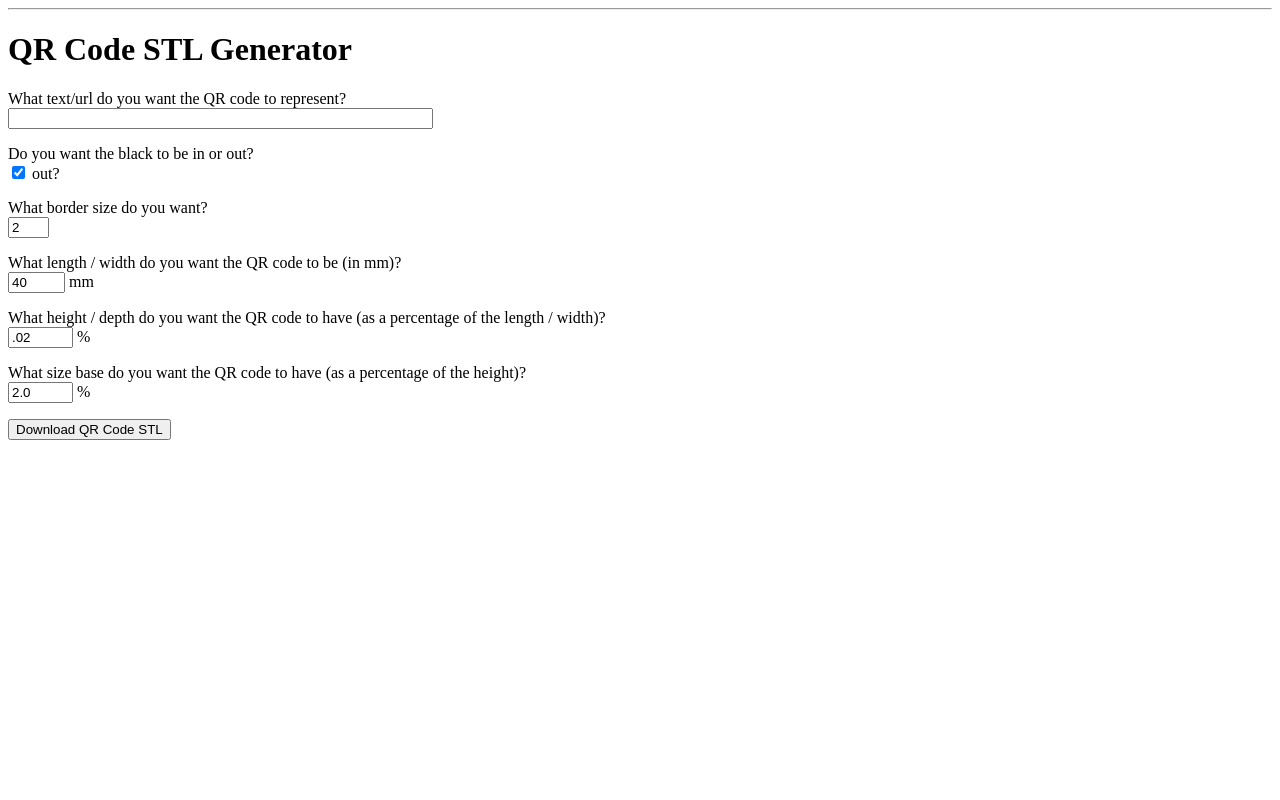
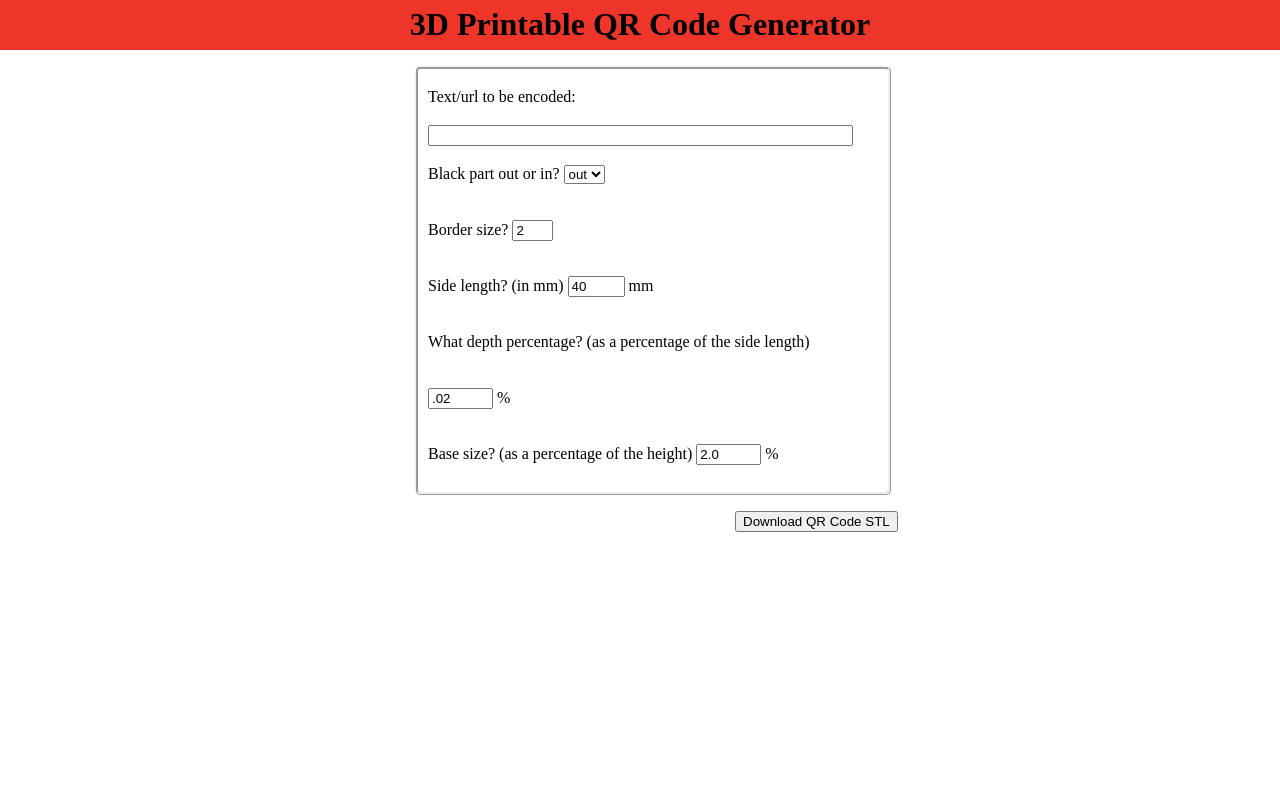
Before and after one commit to nicksanford/qr_code_generator, a Flask app: page / in a window 1280 px wide. Run offline with Flask 2, Linux system fonts and the light colour scheme; parts of the project's set-up code (start-up, migrations or seed data) failed here and were passed over.

Commit message:
added css to old code

```diff
--- a/app/forms.py
+++ b/app/forms.py
@@ -1,10 +1,10 @@
 from flask.ext.wtf import Form
-from wtforms import TextField, BooleanField
+from wtforms import TextField, BooleanField, SelectField
 from wtforms.validators import Required
 
 class QRCodeForm(Form):
     qr_text =           TextField("qr_text", validators = [Required()])
-    in_or_out =         BooleanField("in_or_out", default = True)
+    in_or_out =         SelectField("in_or_out", choices=[("out","out"),("in","in")], default = "out")
     border_size =       TextField("border_size", default = "2", validators = [Required()])
     length_width =      TextField("length_width", default = "40", validators = [Required()])
     height =            TextField("height", default = ".02", validators = [Required()])
--- /dev/null
+++ b/app/static/style.css
@@ -0,0 +1,44 @@
+html {
+  min-width: 670px;
+}
+body {
+  margin: 0;
+}
+header {
+  background: #ee352a;
+  text-align: center;
+  height: 50px;
+  line-height: 1.5;
+}
+.wrap {
+  margin: auto;
+  text-align: left;
+  width: 70%;
+  min-width: 70%;
+}
+
+form {
+  position: relative;
+  width: 450px;
+  margin: auto;
+
+}
+input[type=submit] {
+  margin-left: 320px;
+}
+
+ul {
+  list-style-type: none;
+  padding: 0px;
+  width: 450px;
+  line-height: 3.5;
+  border-style: ridge;
+  border-radius: 5px;
+  padding: 10px;
+  padding-top: 0px;
+}
+
+ul li {
+  display: block;
+  vertical-align: top;
+}
--- a/app/templates/base.html
+++ b/app/templates/base.html
@@ -1,9 +1,9 @@
 <html>
   <head>
+  <link href="/static/style.css" rel="stylesheet" media="screen" />
   <title> {{title}} - QR Code STL Generator </title>
   </head>
   <body>
-    <hr>
     {% with messages = get_flashed_messages() %}
     {% if messages %}
     <ul>
@@ -13,6 +13,9 @@
     </ul>
     {% endif %}
     {% endwith %}
+    <header>
+      <h1>3D Printable QR Code Generator</h1>
+    </header>
     {% block content %}{% endblock %}
   </body>
 </html>
--- a/app/templates/qr_code_generator.html
+++ b/app/templates/qr_code_generator.html
@@ -1,55 +1,54 @@
 <!-- extend from base layout -->
 {% extends "base.html" %}
 {% block content%}
-<h1> QR Code STL Generator </h1>
+<div class="wrap">
 <form action="" method="post" name="qr_code_generator">
   {{form.hidden_tag()}}
   {% for error in form.errors.csrf_token %}
     <span style="color: red;">[{{error}}]</span>
   {% endfor %}
-
-  <p>
-    What text/url do you want the QR code to represent?<br>
+  <ul>
+    <li>
+    Text/url to be encoded:
     {% for error in form.errors.qr_text %}
-      <span style="color: red;">{{error}}</span><br>
+    <span style="color: red;">{{error}}</span><br>
     {% endfor %}
-    {{form.qr_text(size=50)}}<br>
-  </p>
-  <p>
-    Do you want the black to be in or out?<br>
-    {{form.in_or_out}} out? <br>
-  </p>
-  <p>
-    What border size do you want?<br>
+    {{form.qr_text(size=50)}}
+    </li>
+    <li>
+    Black part out or in?
+    {{form.in_or_out}}
+    </li>
+    <li>
+    Border size?
     {% for error in form.errors.border_size %}
       <span style="color: red;">{{error}}</span><br>
     {% endfor %}
-    {{form.border_size(size=2)}} <br>
-  </p>
-  <p>
-    What length / width do you want the QR code to be (in mm)?<br>
+    {{form.border_size(size=2)}}
+    </li>
+    <li>
+    Side length? (in mm)
     {% for error in form.errors.length_width %}
       <span style="color: red;">{{error}}</span><br>
     {% endfor %}
-    {{form.length_width(size=4)}} mm<br>
-  </p>
-  <p>
-    What height / depth do you want the QR code to have (as a percentage of the length / width)?<br>
+    {{form.length_width(size=4)}} mm
+    </li>
+    <li>
+    What depth percentage? (as a percentage of the side length)
     {% for error in form.errors.height %}
       <span style="color: red;">{{error}}</span><br>
     {% endfor %}
-    {{form.height(size=5)}} % <br>
-  </p>
-  <p>
-    What size base do you want the QR code to have (as a percentage of the height)?<br>
+    {{form.height(size=5)}} %
+    </li>
+    <li>
+    Base size? (as a percentage of the height)
     {% for error in form.errors.base_percentage %}
       <span style="color: red;">{{error}}</span><br>
     {% endfor %}
-    {{form.base_percentage(size=5)}} % <br>
-  </p>
-  <p>
+    {{form.base_percentage(size=5)}} %
+    </li>
+  </ul>
     <input type="submit" value="Download QR Code STL">
-  </p>
-
 </form>
+</div>
 {% endblock %}
--- a/app/views.py
+++ b/app/views.py
@@ -8,7 +8,7 @@ def form():
     if form.validate_on_submit():
         # This should be done with ajax
         flash("Cool, get you that STL in just a sec...")
-        stl = create_qr(str(form.qr_text.data), bool(form.in_or_out.data), int(form.border_size.data),
+        stl = create_qr(str(form.qr_text.data), str(form.in_or_out.data), int(form.border_size.data),
                 float(form.length_width.data), float(form.height.data), float(form.base_percentage.data)
                 )
 	print "Got after stl"
--- a/generate.py
+++ b/generate.py
@@ -37,7 +37,7 @@ def create_qr(qr_code_string, out_or_in, border_size, length_width, height, base
     return stl
 
 def out_or_in_method(out_or_in, img):
-    if out_or_in:
+    if out_or_in == "out":
         raw_img = img.convert("RGB")
         inverted_image = PIL.ImageOps.invert(raw_img)
         inverted_image = inverted_image.convert("1")
```
Also changed, not shown: img.png, 3 other files.
